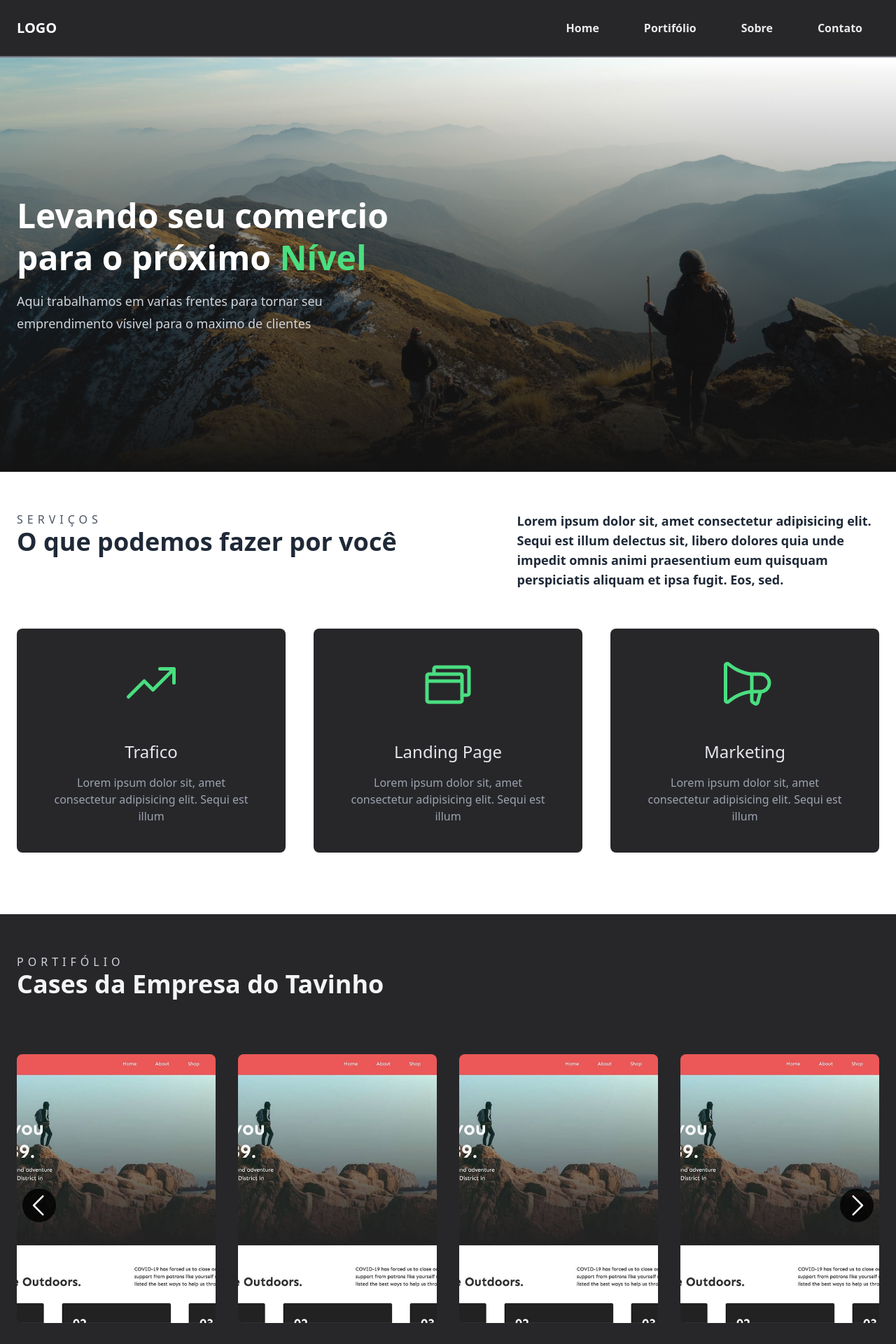
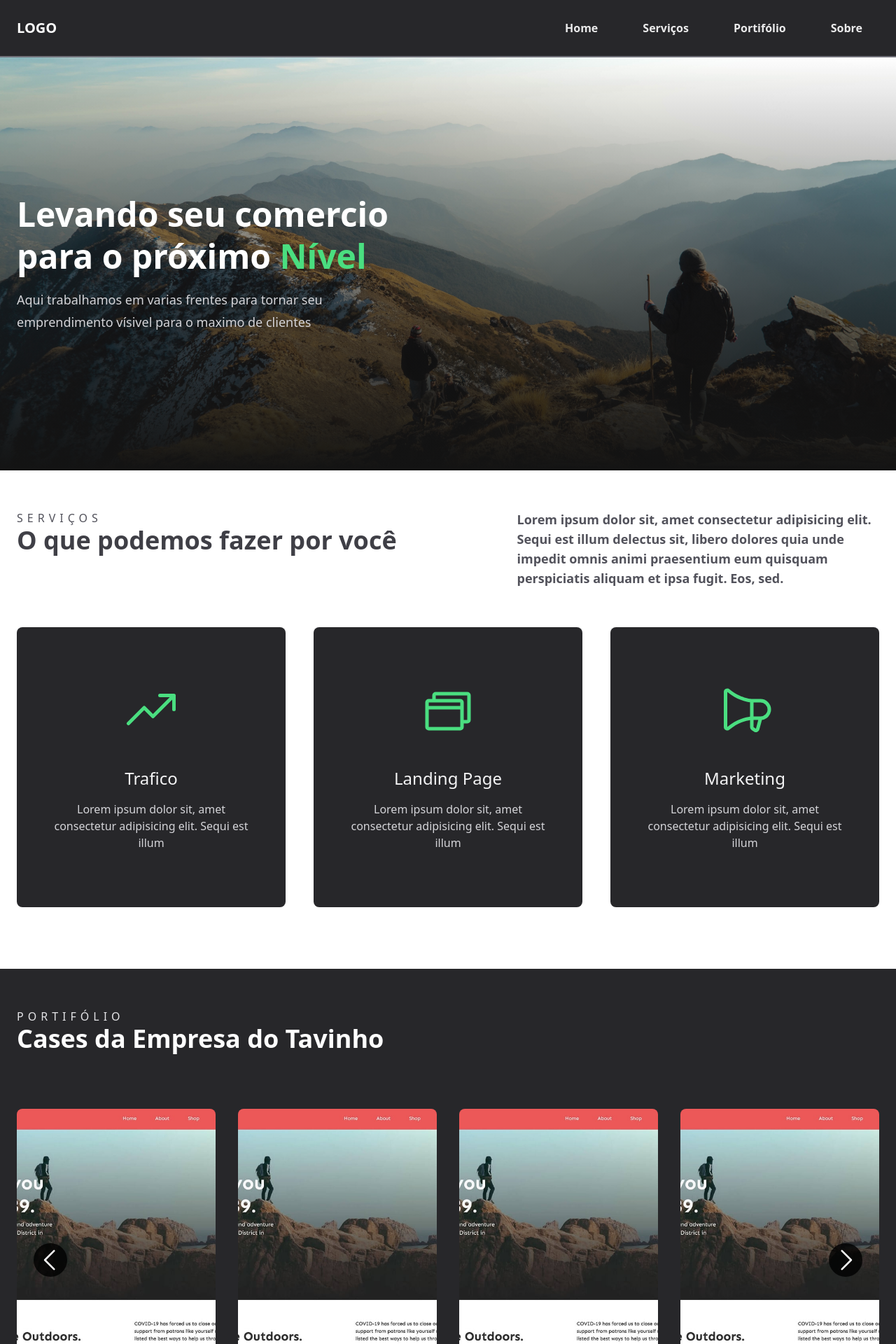
Before and after one commit to calebesg/webpage, a Next.js app: page / in a window 1280 px wide. Shown: the top 1920 px of the page at 70% size. Built offline with nearby package versions, Linux system fonts and the light colour scheme.

Commit message:
created template

```diff
--- a/src/components/HeaderBar.tsx
+++ b/src/components/HeaderBar.tsx
@@ -3,7 +3,7 @@ import Link from "next/link";
 
 export default function HeaderBar() {
 	return (
-		<header className="w-full bg-zinc-800 border-b-2 border-zinc-500">
+		<header className="fixed z-50 w-full bg-zinc-800 border-b-2 border-zinc-500">
       <Container>
         <div className="h-24 lg:h-20 px-6 flex flex-col lg:flex-row items-center justify-center lg:justify-between gap-6">
           <Link className="uppercase text-white text-xl font-bold" href="/" passHref>
@@ -12,9 +12,9 @@ export default function HeaderBar() {
 
           <nav className="flex items-center gap-4 text-white/90 font-semibold">
             <Link className="px-2 sm:px-4 lg:px-6 hover:text-gray-400 transition-colors" href="">Home</Link>
+            <Link className="px-2 sm:px-4 lg:px-6 hover:text-gray-400 transition-colors" href="">Serviços</Link>
             <Link className="px-2 sm:px-4 lg:px-6 hover:text-gray-400 transition-colors" href="">Portifólio</Link>
             <Link className="px-2 sm:px-4 lg:px-6 hover:text-gray-400 transition-colors" href="">Sobre</Link>
-            <Link className="px-2 sm:px-4 lg:px-6 hover:text-gray-400 transition-colors" href="">Contato</Link>
           </nav>
         </div>
       </Container>
--- a/src/components/PartnerCard.tsx
+++ b/src/components/PartnerCard.tsx
@@ -9,7 +9,7 @@ export function ParterCard() {
     <div className="relative keen-slider__slide z-10 h-96 rounded-lg overflow-hidden cursor-pointer">
       <Image src={siteImg01} className="h-full object-cover " alt="" />
 
-      <div className="absolute inset-0 bg-gradient-to-t flex flex-col items-center justify-center opacity-0 hover:opacity-100 duration-200 transition">
+      <div className="absolute inset-0 p-8 bg-gradient-to-t flex flex-col items-center justify-center opacity-0 hover:opacity-100 duration-200 transition">
         <strong className="text-white text-4xl">Apple</strong>
         <span className="text-gray-300 text-center mt-4">Parceiros da Apple aprovam os resultados obtidos!</span>
       </div>
--- a/src/components/ServiceCard.tsx
+++ b/src/components/ServiceCard.tsx
@@ -6,10 +6,10 @@ interface ServiceCardProps {
 
 export default function ServiceCard({ children, placeholder, description }: ServiceCardProps) {
   return (
-    <div className='flex flex-col items-center justify-center px-8 py-10 bg-zinc-800 rounded-lg w-full'>
+    <div className='flex flex-col items-center justify-center px-8 py-20 bg-zinc-800 rounded-lg w-full'>
       {children}
-      <strong className='font-medium text-2xl text-gray-200'>{placeholder}</strong>
-      <span className='text-gray-400 text-center px-4 mt-4'>
+      <strong className='font-medium text-2xl text-zinc-100'>{placeholder}</strong>
+      <span className='text-zinc-300 text-center px-4 mt-4'>
         {description}
       </span>
     </div>
--- a/src/pages/index.tsx
+++ b/src/pages/index.tsx
@@ -51,7 +51,7 @@ export default function Home() {
 
       <HeaderBar />
 
-      <main>
+      <main className="pt-20">
         <Container>
           {/* {BANNER ==================================================} */}
           <div className="w-full relative flex items-center justify-center md:justify-start bg-banner bg-cover bg-center m-auto h-[74vh] max-h-[600px] px-6 -z-10 after:absolute after:inset-0 after:bg-gradient-to-t">
@@ -60,7 +60,7 @@ export default function Home() {
                 Levando seu comercio para o próximo <span className="text-green-400">Nível</span>
               </h1>
 
-              <p className="text-gray-300 text-lg md:pr-20 text-center mt-4 leading-8 md:text-left">
+              <p className="text-zinc-300 text-lg md:pr-20 text-center mt-4 leading-8 md:text-left">
                 Aqui trabalhamos em varias frentes para
                 tornar seu emprendimento vísivel para o maximo de clientes
               </p>
@@ -72,10 +72,10 @@ export default function Home() {
           <section className="px-6 py-14">
             <div className="flex flex-col md:flex-row gap-8">
               <div className="flex-1">
-                <strong className="uppercase text-gray-600 font-light tracking-[6px]">Serviços</strong>
-                <h2 className="text-4xl font-bold text-gray-800">O que podemos fazer por você</h2>
+                <strong className="uppercase text-zinc-600 font-light tracking-[6px]">Serviços</strong>
+                <h2 className="text-4xl font-bold text-zinc-700">O que podemos fazer por você</h2>
               </div>
-              <p className="w-full md:w-[42%] text-gray-800 text-lg font-semibold">
+              <p className="w-full md:w-[42%] text-zinc-600 text-lg font-semibold">
                 Lorem ipsum dolor sit, amet consectetur adipisicing elit.
                 Sequi est illum delectus sit, libero dolores quia unde impedit
                 omnis animi praesentium eum quisquam perspiciatis aliquam et ipsa fugit. Eos, sed.
@@ -110,8 +110,8 @@ export default function Home() {
           <section className="px-6 py-14 bg-zinc-800 mt-8">
             <div className="flex flex-col md:flex-row gap-8">
               <div className="flex-1">
-                <strong className="uppercase text-gray-300 font-light tracking-[6px]"><p>portifólio</p></strong>
-                <h2 className="text-4xl font-bold text-gray-100">Cases da Empresa do Tavinho</h2>
+                <strong className="uppercase text-zinc-200 font-light tracking-[6px]"><p>portifólio</p></strong>
+                <h2 className="text-4xl font-bold text-white">Cases da Empresa do Tavinho</h2>
               </div>
             </div>
 
@@ -135,7 +135,7 @@ export default function Home() {
               {loaded && instanceRef.current && (
                 <>
                   <button
-                    className="arrow arrow--left absolute top-1/2 left-6 bg-black/80 md:-left-14 w-12 h-12 rounded-full translate-x-16 z-50"
+                    className="arrow arrow--left absolute top-1/2 -left-0 lg:-left-10 md:-left-14 w-12 h-12 bg-black/80 rounded-full -translate-x-1/2 md:translate-x-16 z-40"
                     onClick={(e: any) =>
                       e.stopPropagation() || instanceRef.current?.prev()
                     }
@@ -143,7 +143,7 @@ export default function Home() {
                     <CaretLeft size={42} color="#fff" width="bold" />
                   </button>
                   <button
-                    className="arrow arrow--right absolute top-1/2 right-6 bg-black/80 md:-right-14 w-12 h-12 rounded-full -translate-x-16 z-50"
+                    className="arrow arrow--right absolute top-1/2 -right-0 lg:-right-10 bg-black/80 md:-right-14 w-12 h-12 rounded-full translate-x-1/2 md:-translate-x-16 z-40"
                     onClick={(e: any) =>
                       e.stopPropagation() || instanceRef.current?.next()
                     }
@@ -166,7 +166,7 @@ export default function Home() {
 
             <main className="lg:self-center lg:w-2/3 px-10">
               <h2 className="text-white text-2xl lg:text-4xl text-center lg:text-left font-semibold">Quem Somos.</h2>
-              <p className="text-gray-300 md:text-lg text-center lg:text-left mt-8 leading-relaxed">
+              <p className="text-zinc-300 md:text-lg text-center lg:text-left mt-8 leading-relaxed">
                 Lorem ipsum dolor sit amet, consectetur adipisicing elit.
                 Recusandae consequatur consectetur harum praesentium veritatis incidunt itaque modi,
                 voluptatum nobis ad quo illo deleniti sint ipsa placeat ex commodi vero. Ratione.
```
